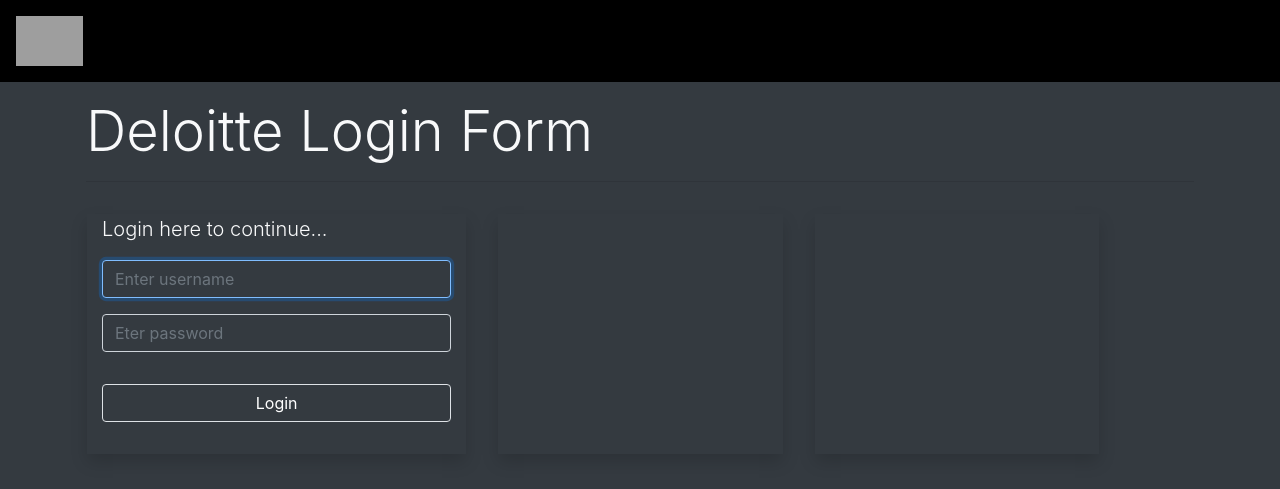
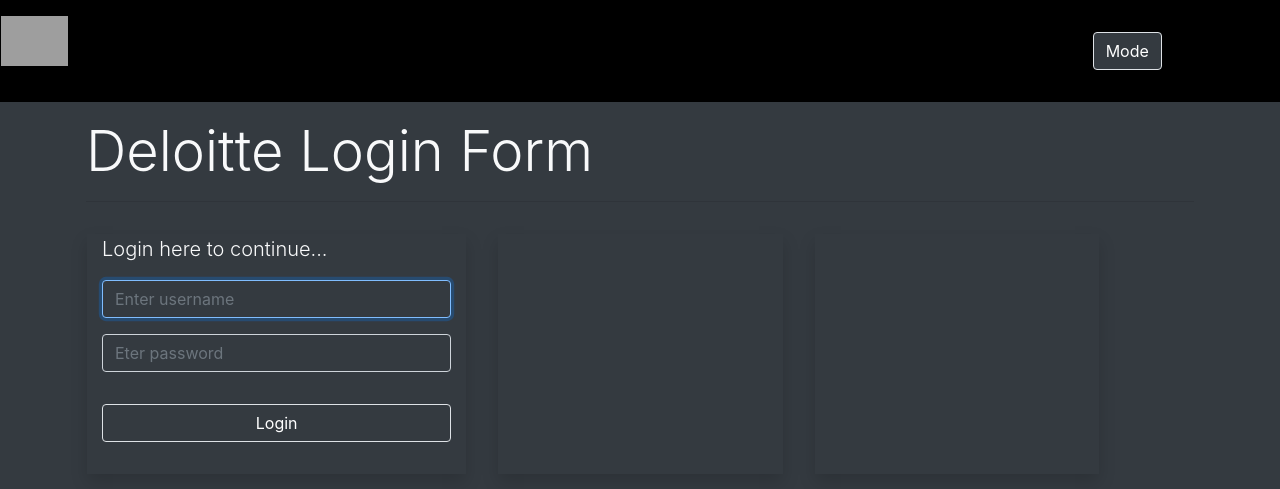
Before and after one commit to vamandeshmukh/deloitte-ui-19-dec-2022, a plain HTML site: page bs/login-form.html in a window 1280 px wide. Drawn offline with nearby package versions, Linux system fonts and the light colour scheme; grey boxes are pictures that could not be loaded.

Commit message:
node-demo

```diff
--- a/bs/login-form.html
+++ b/bs/login-form.html
@@ -6,12 +6,18 @@
     <link rel="stylesheet" href="https://cdn.jsdelivr.net/npm/bootstrap@4.6.2/dist/css/bootstrap.min.css">
 </head>
 
-<body class="bg-dark text-light">
-    <div>
-        <div class="px-3 py-3" style="background-color: black;">
-            <img height="50px" src="https://cob.unt.edu/sites/default/files/img/logos/Deloitte-Logo.png">
+<body class="bg-dark">
+
+    <div id="darkMode" class="bg-dark text-light">
+        <div class="row">
+            <div class="px-3 py-3 col-10" style="background-color: black;">
+                <img height="50px" src="https://cob.unt.edu/sites/default/files/img/logos/Deloitte-Logo.png">
+            </div>
+            <div class="px-3 py-3 col-2" style="background-color: black;">
+                <input class="btn btn-dark border my-3" type="button" id="modebutton" value="Mode"
+                    onclick="modeSelector();" />
+            </div>
         </div>
-
         <div class="container px-3 py-3">
             <p class="display-4">Deloitte Login Form</p>
             <hr />
@@ -23,8 +29,8 @@
                             placeholder="Enter username" required autofocus />
                         <input class="form-control my-3 text-light bg-dark" type="password" id="password" value=""
                             placeholder="Eter password" required />
-                        <input class="form-control btn btn-dark border my-3" type="button" id="loginbutton" value="Login"
-                            onclick="loginFun();" />
+                        <input class="form-control btn btn-dark border my-3" type="button" id="loginbutton"
+                            value="Login" onclick="loginFun();" />
                     </form>
                 </div>
                 <div class="col-3 mx-3 my-3 shadow">
@@ -35,8 +41,37 @@
                 </div>
             </div>
         </div>
+    </div>
 
-    </div>
+    <!-- <div id="lightMode" class="text-dark bg-light">
+        <div class="px-3 py-3" style="background-color: black;">
+            <img height="50px" src="https://cob.unt.edu/sites/default/files/img/logos/Deloitte-Logo.png">
+        </div>
+        <div class="container px-3 py-3">
+            <p class="display-4 text-primary">Deloitte Login Form</p>
+            <hr />
+            <div class="row">
+                <div class="col-4 mx-3 my-3 shadow">
+                    <p class="lead">Login here to continue...</p>
+                    <form class="form form-group" id="loginform">
+                        <input class="form-control my-3" type="text" id="username" value="" placeholder="Enter username"
+                            required autofocus />
+                        <input class="form-control my-3" type="password" id="password" value=""
+                            placeholder="Eter password" required />
+                        <input class="form-control btn btn-outline-primary my-3" type="button" id="loginbutton"
+                            value="Login" onclick="loginFun();" />
+                    </form>
+                </div>
+                <div class="col-3 mx-3 my-3 shadow">
+                    <p id="afterLogin" class="lead text-primary"></p>
+                </div>
+                <div class="col-3 mx-3 my-3 shadow">
+                    <p id="afterInvalid" class="lead text-primary"></p>
+                </div>
+            </div>
+        </div>
+    </div> -->
+
 </body>
 
 </html>
```
Also changed, not shown: bs/app.ts (added, +21 -0 lines), bs/login-script.js (+21 -0 lines), delloite-node-demo/package.json (added, +11 -0 lines), delloite-node-demo/index.js (added).
